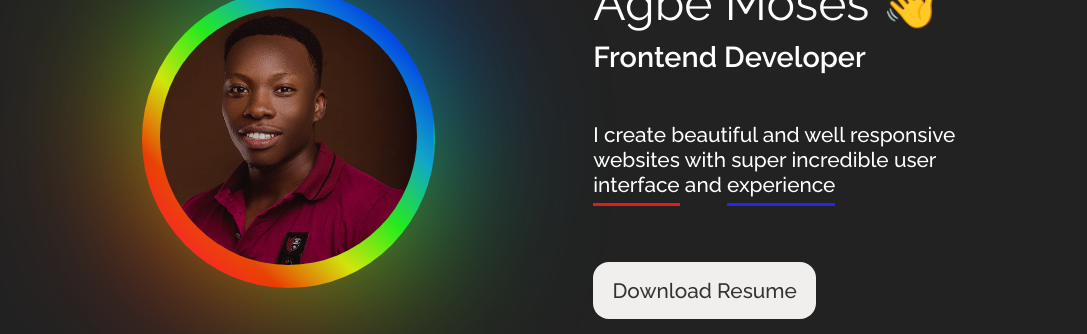
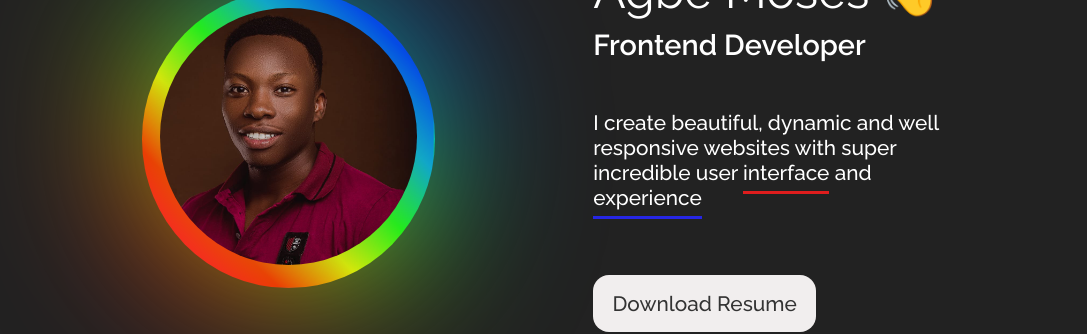
Before and after one commit to Cybermaxi7/My-Portfolio-Website, a plain HTML site: page index.html in a window 1280 px wide. Shown: the part 333-667 px from the top of the page, 0-1087 px from the left. Drawn offline with nearby package versions, Linux system fonts and the light colour scheme; no server answers.

Commit message:
fixed the intro section

```diff
--- a/index.html
+++ b/index.html
@@ -36,7 +36,7 @@
           <h1>Agbe Moses 👋</h1>
           <h3>Frontend Developer</h3>
           <p class="description">
-            I create beautiful and well responsive websites with super
+            I create beautiful, dynamic and well responsive websites with super
             incredible user
             <span class="first">interface</span> and
             <span class="second">experience</span>
```
